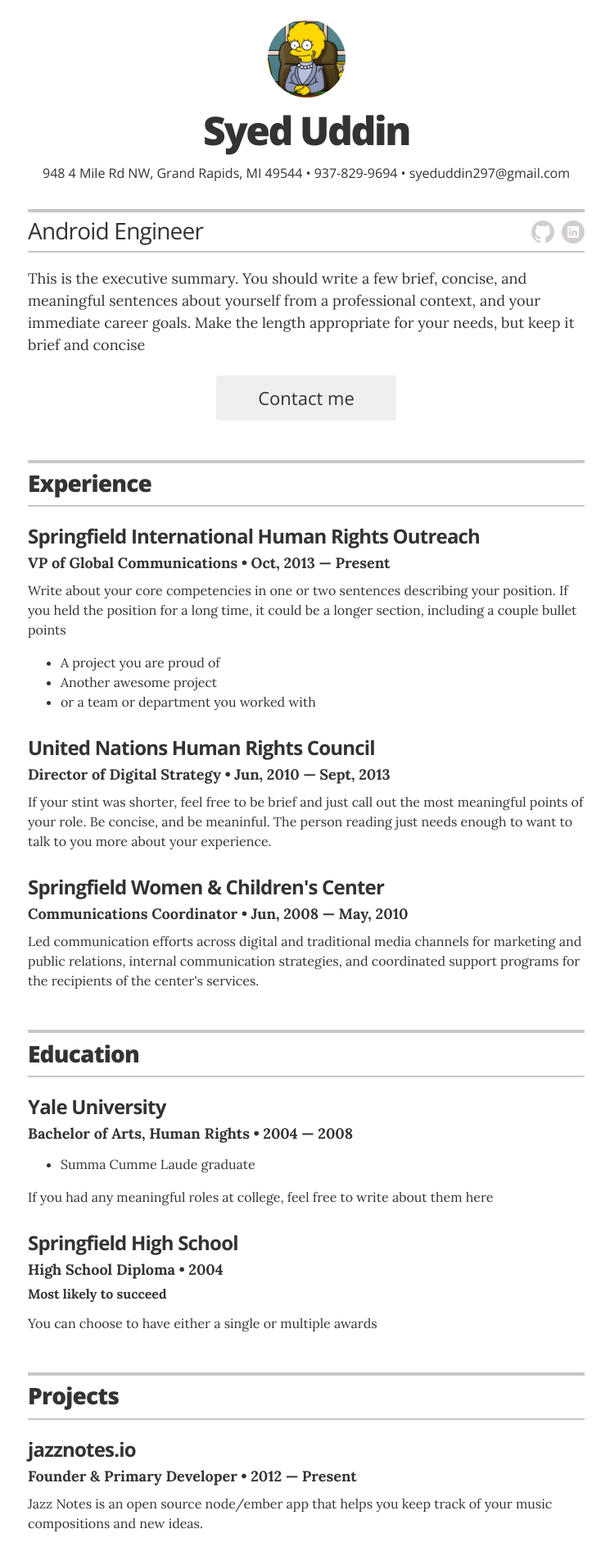
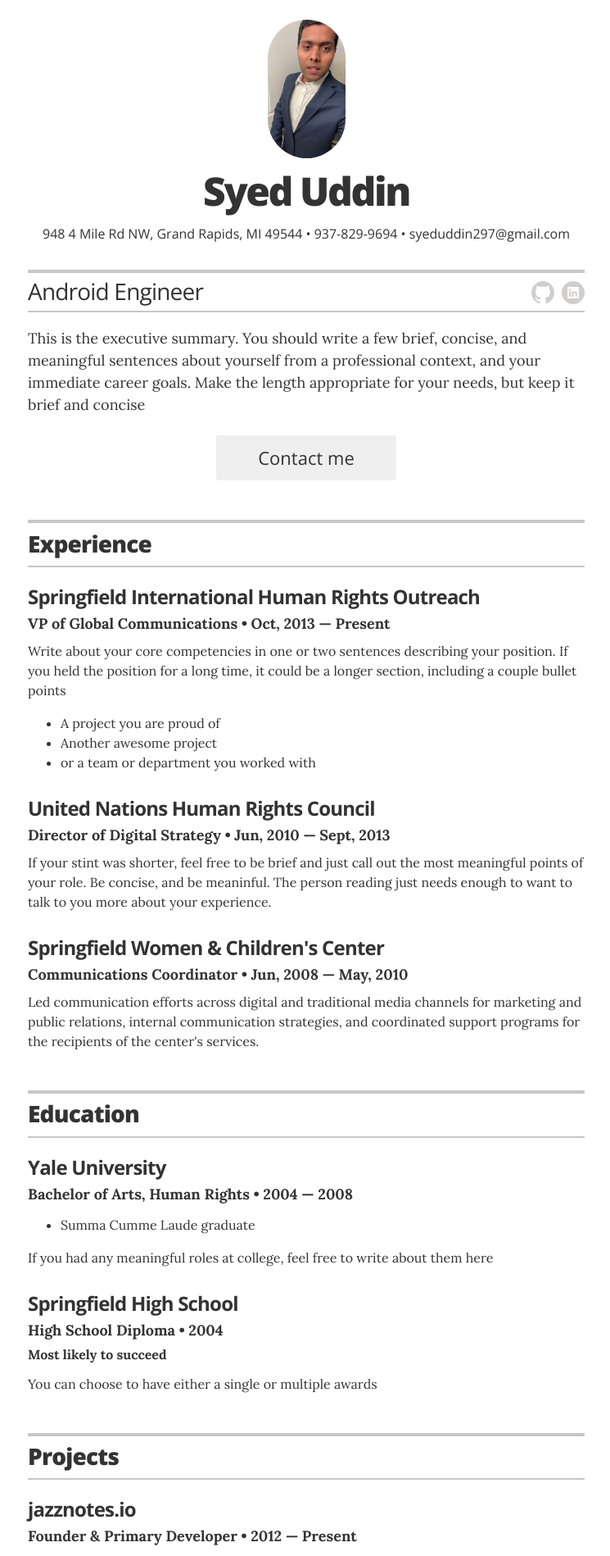
Before and after one commit to Waqaruddin/resume, a Jekyll site: the page built from index.html, in a window 1280 px wide. Shown: the top 1898 px of the page at 82% size, without its empty margins (266-1011 px from the left). Built offline with Jekyll 4.4.1, drawn with Linux system fonts in a browser that asks for light colours.

Commit message:
Add avatar

```diff
--- a/_layouts/resume.html
+++ b/_layouts/resume.html
@@ -13,7 +13,7 @@
 
         <!-- You can turn off the avatar in _config.yml by setting to false -->
         {% if site.resume_avatar == 'true' %}
-        <img src="images/avatar.jpg" alt="my photo" class="avatar no-print" itemprop="image">
+        <img src="images/resumepic.jpg" alt="my photo" class="avatar no-print" itemprop="image">
         {% endif %}
 
         <!-- Your name is defined in the _config.yml file -->
```
Also changed, not shown: images/resumepic.jpg (added).
